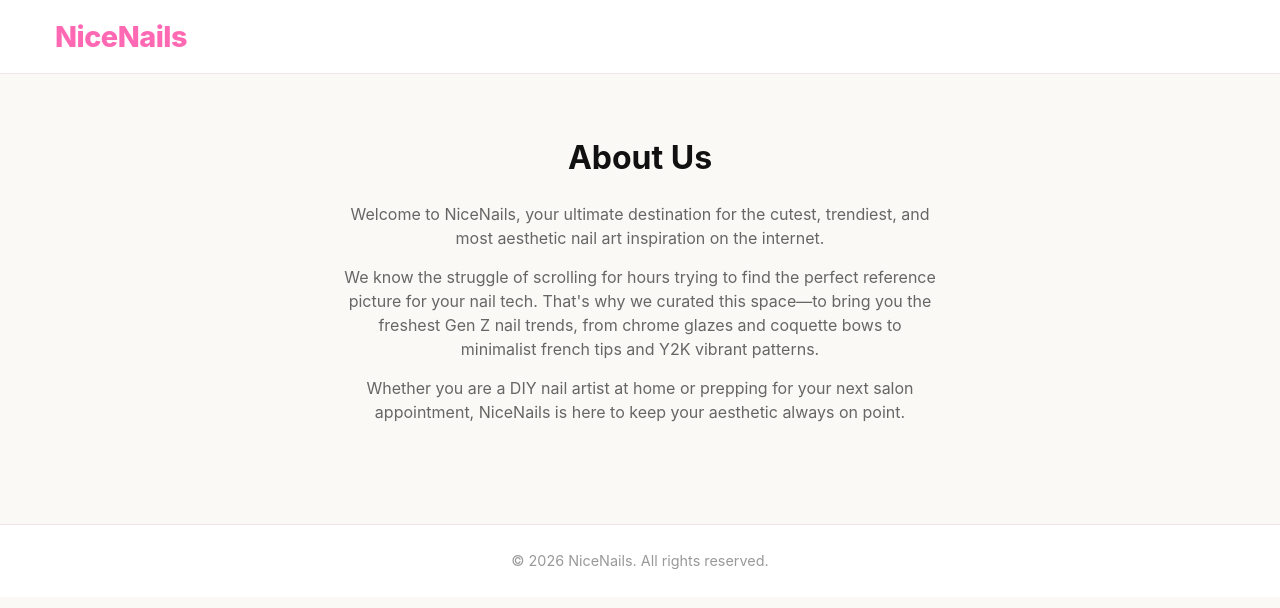
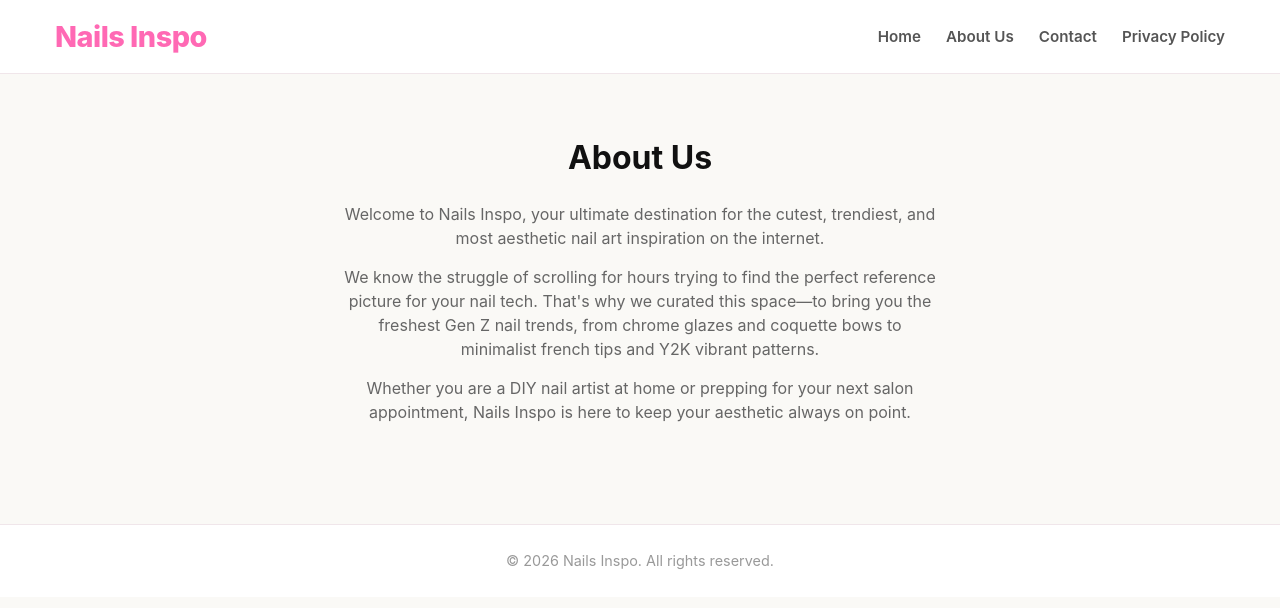
Before and after one commit to yamahasbr25/nails, a plain HTML site: page about.html in a window 1280 px wide. Drawn offline with Linux system fonts and the light colour scheme.

Commit message:
Update about.html

```diff
--- a/about.html
+++ b/about.html
@@ -3,31 +3,39 @@
 <head>
     <meta charset="UTF-8">
     <meta name="viewport" content="width=device-width, initial-scale=1.0">
-    <title>About Us | NiceNails</title>
-    <meta name="description" content="Learn more about NiceNails, your go-to source for aesthetic nail art and manicure inspiration.">
+    <title>About Us | Nails Inspo</title>
+    <meta name="description" content="Learn more about Nails Inspo, your go-to source for aesthetic nail art and manicure inspiration.">
     <link rel="stylesheet" href="style.css">
 </head>
 <body>
     <header>
         <div class="container">
             <a href="index.html" class="logo-link">
-                <div class="logo">NiceNails</div>
+                <div class="logo">Nails Inspo</div>
             </a>
+            <nav class="desktop-nav">
+                <ul>
+                    <li><a href="index.html">Home</a></li>
+                    <li><a href="about.html">About Us</a></li>
+                    <li><a href="contact.html">Contact</a></li>
+                    <li><a href="privacy.html">Privacy Policy</a></li>
+                </ul>
+            </nav>
         </div>
     </header>
     <main>
         <div class="container" style="padding: 40px 0;">
             <div class="main-article">
                 <h1 style="margin-bottom: 20px; text-align: center; color: #111;">About Us</h1>
-                <p style="text-align: center; color: #666; max-width: 600px; margin: 0 auto 15px auto;">Welcome to NiceNails, your ultimate destination for the cutest, trendiest, and most aesthetic nail art inspiration on the internet.</p>
+                <p style="text-align: center; color: #666; max-width: 600px; margin: 0 auto 15px auto;">Welcome to Nails Inspo, your ultimate destination for the cutest, trendiest, and most aesthetic nail art inspiration on the internet.</p>
                 <p style="text-align: center; color: #666; max-width: 600px; margin: 0 auto 15px auto;">We know the struggle of scrolling for hours trying to find the perfect reference picture for your nail tech. That's why we curated this space—to bring you the freshest Gen Z nail trends, from chrome glazes and coquette bows to minimalist french tips and Y2K vibrant patterns.</p>
-                <p style="text-align: center; color: #666; max-width: 600px; margin: 0 auto;">Whether you are a DIY nail artist at home or prepping for your next salon appointment, NiceNails is here to keep your aesthetic always on point.</p>
+                <p style="text-align: center; color: #666; max-width: 600px; margin: 0 auto;">Whether you are a DIY nail artist at home or prepping for your next salon appointment, Nails Inspo is here to keep your aesthetic always on point.</p>
             </div>
         </div>
     </main>
     <footer>
         <div class="container">
-            <p>&copy; 2026 NiceNails. All rights reserved.</p>
+            <p>&copy; 2026 Nails Inspo. All rights reserved.</p>
         </div>
     </footer>
 </body>
```
